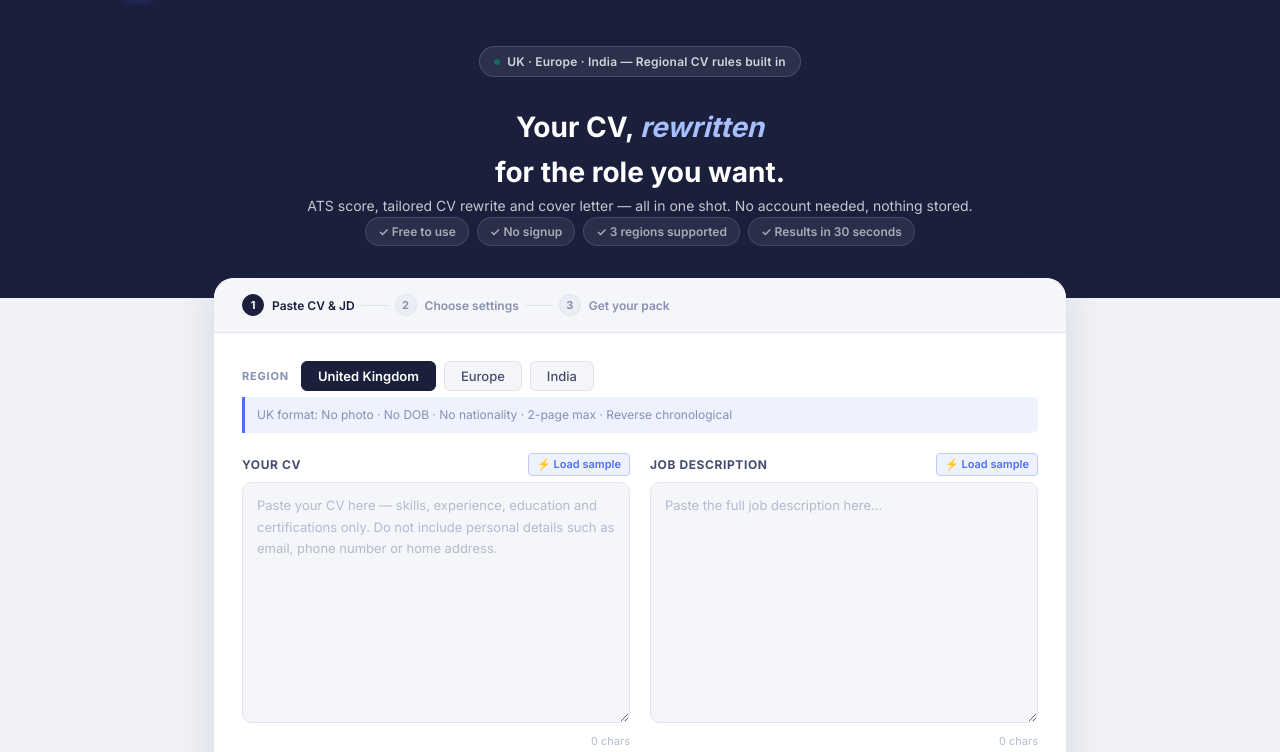
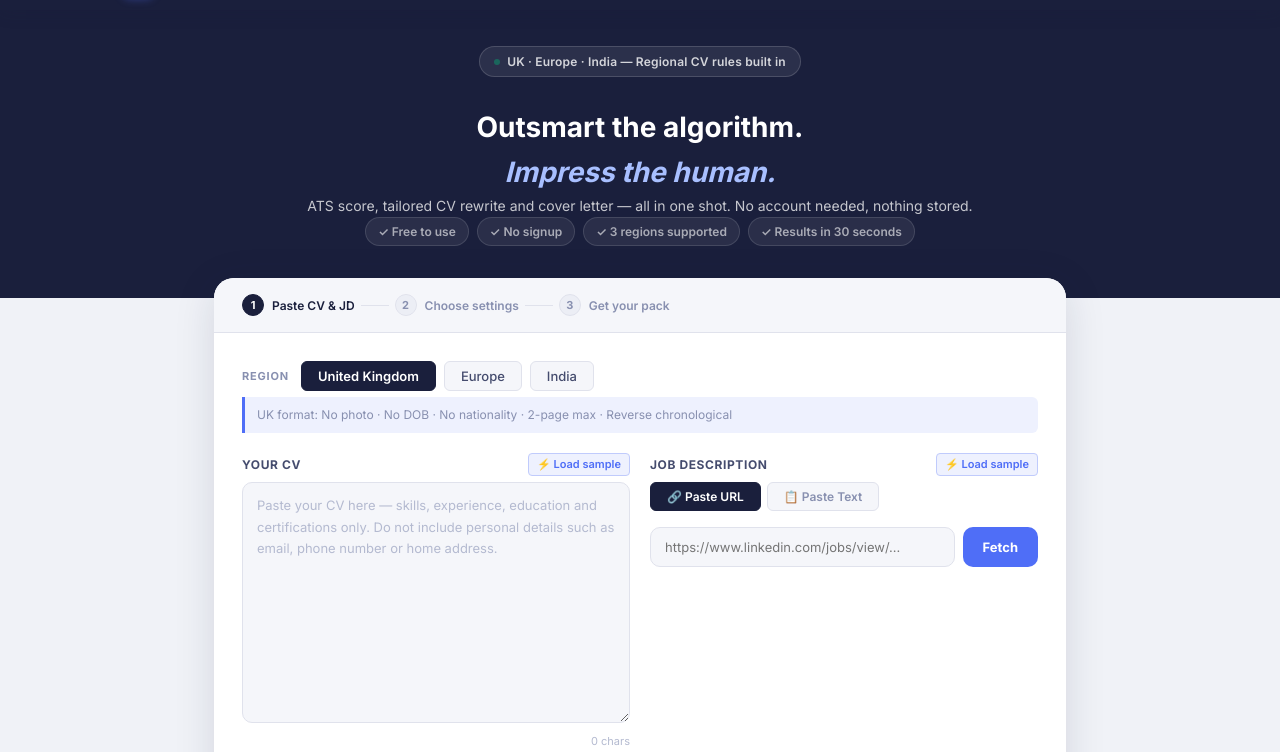
Before and after one commit to anandchelladurai/Jobcraft, a website: page public/index.html in a window 1280 px wide. Shown: the part 48-800 px from the top of the page. Drawn offline with Linux system fonts and the light colour scheme.

Commit message:
Add URL fetch for JD + new tagline

```diff
--- a/public/index.html
+++ b/public/index.html
@@ -439,6 +439,45 @@ select option { background: white; }
 }
 .trust-sep { color: var(--border2); }
 
+/* ── JD Mode Toggle ── */
+.jd-toggle { display: flex; gap: 6px; margin-bottom: 10px; }
+
+.jd-tab {
+  padding: 6px 16px; border-radius: 6px;
+  border: 1px solid var(--border);
+  background: var(--surface2); color: var(--text3);
+  font-size: 12px; font-weight: 600;
+  font-family: 'Inter', sans-serif; cursor: pointer; transition: all 0.15s;
+}
+.jd-tab:hover:not(.active) { border-color: var(--navy); color: var(--navy); }
+.jd-tab.active { background: var(--navy); border-color: var(--navy); color: white; }
+
+.jd-url-row { display: flex; gap: 8px; }
+
+.jd-url-row input {
+  flex: 1; background: var(--surface2);
+  border: 1px solid var(--border); border-radius: var(--r);
+  padding: 11px 14px; color: var(--text);
+  font-size: 13px; font-family: 'Inter', sans-serif;
+  outline: none; transition: all 0.15s;
+}
+.jd-url-row input:focus { border-color: var(--accent); box-shadow: 0 0 0 3px rgba(79,110,247,0.1); }
+
+.btn-fetch {
+  padding: 11px 20px; border-radius: var(--r);
+  border: none; background: var(--accent);
+  color: white; font-size: 13px; font-weight: 700;
+  font-family: 'Inter', sans-serif; cursor: pointer;
+  transition: all 0.15s; white-space: nowrap; flex-shrink: 0;
+}
+.btn-fetch:hover { background: #3d5ce0; }
+.btn-fetch:disabled { background: var(--border2); cursor: not-allowed; }
+
+.fetch-status { margin-top: 8px; font-size: 12px; font-weight: 500; min-height: 18px; }
+.fetch-status.loading { color: var(--accent); }
+.fetch-status.success { color: var(--green); }
+.fetch-status.error   { color: var(--red); }
+
 /* ── What you get ── */
 .features-section {
   max-width: 900px; margin: 0 auto;
@@ -755,7 +794,7 @@ footer {
       <div class="hero-badge-dot"></div>
       UK · Europe · India — Regional CV rules built in
     </div>
-    <h1 style="color:#ffffff;-webkit-text-fill-color:#ffffff;">Your CV, <span style="color:#a8bfff;-webkit-text-fill-color:#a8bfff;font-style:italic;">rewritten</span><br>for the role you want.</h1>
+    <h1 style="color:#ffffff;-webkit-text-fill-color:#ffffff;">Outsmart the algorithm.<br><span style="color:#a8bfff;-webkit-text-fill-color:#a8bfff;font-style:italic;">Impress the human.</span></h1>
     <p style="color:rgba(255,255,255,0.75);-webkit-text-fill-color:rgba(255,255,255,0.75);">ATS score, tailored CV rewrite and cover letter — all in one shot. No account needed, nothing stored.</p>
     <div class="hero-pills">
       <div class="hero-pill">✓ Free to use</div>
@@ -822,11 +861,33 @@ footer {
             <span class="input-label">Job Description</span>
             <span class="sample-btn" onclick="loadSample('jd')">⚡ Load sample</span>
           </div>
+
+          <!-- JD mode toggle -->
+          <div class="jd-toggle">
+            <button class="jd-tab active" id="jdTabUrl" onclick="switchJDMode('url')">🔗 Paste URL</button>
+            <button class="jd-tab" id="jdTabText" onclick="switchJDMode('text')">📋 Paste Text</button>
+          </div>
+
+          <!-- URL input -->
+          <div id="jdUrlMode">
+            <div class="jd-url-row">
+              <input type="url" id="jdUrl" placeholder="https://www.linkedin.com/jobs/view/..." />
+              <button class="btn-fetch" id="fetchBtn" onclick="fetchJD()">Fetch</button>
+            </div>
+            <div class="fetch-status" id="fetchStatus"></div>
+          </div>
+
+          <!-- Text input -->
+          <div id="jdTextMode" style="display:none">
             <textarea id="jobDesc" rows="10" placeholder="Paste the full job description here..." oninput="updateCount('jobDesc','jdCount','jdStatus',100,8000)"></textarea>
             <div class="char-row">
               <span id="jdStatus"></span>
               <span><span id="jdCount">0</span> chars</span>
             </div>
+          </div>
+
+          <!-- Hidden textarea that holds the JD text in URL mode -->
+          <textarea id="jobDescHidden" style="display:none" oninput="updateCount('jobDescHidden','jdCount','jdStatus',100,8000)"></textarea>
         </div>
       </div>
 
@@ -1221,8 +1282,16 @@ function loadSample(type) {
     document.getElementById('cv').value = r.sampleCV;
     updateCount('cv','cvCount','cvStatus',200,5000);
   } else {
+    // Load sample into whichever mode is active
+    if (currentJDMode === 'url') {
+      document.getElementById('jobDescHidden').value = r.sampleJD;
+      updateCount('jobDescHidden','jdCount','jdStatus',100,8000);
+      document.getElementById('fetchStatus').textContent = '✓ Sample job description loaded';
+      document.getElementById('fetchStatus').className = 'fetch-status success';
+    } else {
       document.getElementById('jobDesc').value = r.sampleJD;
       updateCount('jobDesc','jdCount','jdStatus',100,8000);
+    }
   }
 }
 
@@ -1271,9 +1340,12 @@ function confirmReset() {
 }
 
 function resetForm() {
-  ['cv','jobDesc'].forEach(id => document.getElementById(id).value = '');
+  ['cv','jobDesc','jobDescHidden'].forEach(id => document.getElementById(id).value = '');
   ['cvCount','jdCount'].forEach(id => document.getElementById(id).textContent = '0');
   ['cvStatus','jdStatus'].forEach(id => document.getElementById(id).textContent = '');
+  document.getElementById('jdUrl').value = '';
+  document.getElementById('fetchStatus').textContent = '';
+  document.getElementById('fetchStatus').className = 'fetch-status';
   document.getElementById('consentCheck').checked = false;
   document.getElementById('errorBox').style.display = 'none';
   document.getElementById('resultsWrap').style.display = 'none';
@@ -1328,14 +1400,16 @@ function esc(s) {
 
 async function generate() {
   const cv       = document.getElementById('cv').value.trim();
-  const jobDesc  = document.getElementById('jobDesc').value.trim();
+  const jobDesc  = (currentJDMode === 'url'
+    ? document.getElementById('jobDescHidden').value
+    : document.getElementById('jobDesc').value).trim();
   const jobLevel = document.getElementById('jobLevel').value;
   const sector   = document.getElementById('sector').value;
   const consent  = document.getElementById('consentCheck').checked;
   const R        = REGIONS[currentRegion];
 
   if (!cv || cv.length < 100) return showError('Please paste your full CV (minimum 100 characters).');
-  if (!jobDesc || jobDesc.length < 50) return showError('Please paste the full job description.');
+  if (!jobDesc || jobDesc.length < 50) return showError('Please paste a job description or fetch one from a URL.');
   if (!consent) return showError('Please tick the consent checkbox to continue.');
 
   const btn = document.getElementById('generateBtn');
@@ -1467,6 +1541,71 @@ function renderATS(ats) {
   setTimeout(() => { const f=document.getElementById('pFill'); if(f) f.style.width=s+'%'; }, 200);
 }
 
+// ── JD Mode ──
+let currentJDMode = 'url';
+
+function switchJDMode(mode) {
+  currentJDMode = mode;
+  document.getElementById('jdTabUrl').classList.toggle('active', mode === 'url');
+  document.getElementById('jdTabText').classList.toggle('active', mode === 'text');
+  document.getElementById('jdUrlMode').style.display  = mode === 'url'  ? 'block' : 'none';
+  document.getElementById('jdTextMode').style.display = mode === 'text' ? 'block' : 'none';
+}
+
+async function fetchJD() {
+  const url = document.getElementById('jdUrl').value.trim();
+  const status = document.getElementById('fetchStatus');
+  const btn = document.getElementById('fetchBtn');
+
+  if (!url) { status.textContent = '⚠ Please enter a job URL'; status.className = 'fetch-status error'; return; }
+  if (!url.startsWith('http')) { status.textContent = '⚠ Please enter a valid URL starting with http'; status.className = 'fetch-status error'; return; }
+
+  btn.disabled = true;
+  btn.textContent = 'Fetching...';
+  status.textContent = '⏳ Fetching job description...';
+  status.className = 'fetch-status loading';
+
+  try {
+    // Use a CORS proxy to fetch the page
+    const proxyUrl = `https://api.allorigins.win/get?url=${encodeURIComponent(url)}`;
+    const res = await fetch(proxyUrl);
+    const data = await res.json();
+
+    if (!data.contents) throw new Error('Could not fetch page content');
+
+    // Extract visible text from HTML
+    const parser = new DOMParser();
+    const doc = parser.parseFromString(data.contents, 'text/html');
+
+    // Remove scripts, styles, nav, footer
+    ['script','style','nav','footer','header','aside'].forEach(tag => {
+      doc.querySelectorAll(tag).forEach(el => el.remove());
+    });
+
+    // Get text content
+    const text = doc.body?.innerText || doc.body?.textContent || '';
+    const cleaned = text.replace(/\s{3,}/g, '\n\n').trim();
+
+    if (cleaned.length < 100) throw new Error('Could not extract enough text from this page');
+
+    // Store in hidden textarea
+    document.getElementById('jobDescHidden').value = cleaned;
+    updateCount('jobDescHidden','jdCount','jdStatus',100,8000);
+
+    status.textContent = `✓ Job description fetched successfully (${cleaned.length.toLocaleString()} chars)`;
+    status.className = 'fetch-status success';
+
+  } catch(e) {
+    status.textContent = `⚠ Could not fetch this URL — try pasting the text instead`;
+    status.className = 'fetch-status error';
+    // Auto-switch to text mode on failure
+    switchJDMode('text');
+  } finally {
+    btn.disabled = false;
+    btn.textContent = 'Fetch';
+  }
+}
+
 detectRegion();
 </script>
 </body>
```
Lines whose indentation alone changed are shown as unchanged.
